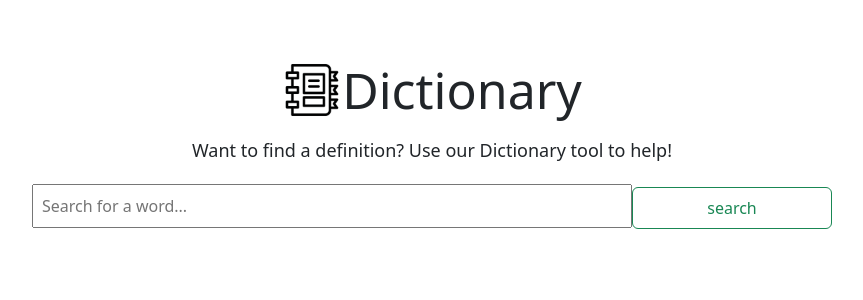
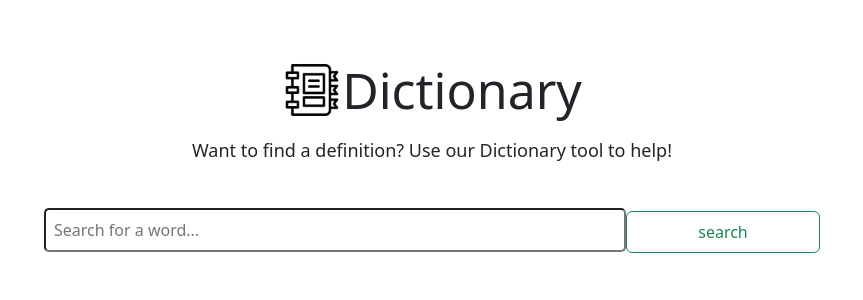
Before and after one commit to BethJW/dictionary-app, a React (Create React App) app: page / in a window 1280 px wide. Shown: the top 300 px of the page, without its empty margins (208-1071 px from the left). Built offline with nearby package versions, Linux system fonts and the light colour scheme.

Commit message:
changed styling to search bar

```diff
--- a/src/App.js
+++ b/src/App.js
@@ -6,6 +6,7 @@ import Search from "./Search";
 function App() {
   return (
     <div className="App">
+      <div className="container">
         <header className="App-header">
           <span>
             <img src={logo} className="logo" alt="logo" />
@@ -17,6 +18,7 @@ function App() {
         <p>Want to find a definition? Use our Dictionary tool to help!</p>
         <Search />
       </div>
+    </div>
   );
 }
 
--- /dev/null
+++ b/src/Search.css
@@ -0,0 +1,6 @@
+.search-bar {
+  border-radius: 5px;
+}
+.form {
+  margin-top: 5px;
+}
--- a/src/Search.js
+++ b/src/Search.js
@@ -1,11 +1,11 @@
 import React, { useState } from "react";
-
+import "./Search.css";
 export default function Search() {
   let [search, setSearch] = useState(null);
 
   function handleSubmit(event) {
     event.preventDefault();
-    alert(search);
+    alert(`Searching for ${search}`);
   }
   function handleChange(event) {
     setSearch(event.target.value);
@@ -13,17 +13,17 @@ export default function Search() {
 
   return (
     <div>
-      <form onSubmit={handleSubmit}>
+      <form onSubmit={handleSubmit} className="form mt-5 ">
         <input
           onChange={handleChange}
           type="search"
           placeholder="Search for a word..."
-          className="w-75 search-bar p-2 mt-4"
+          className="w-75 search-bar p-2 "
         />
         <input
           type="submit"
           value="search"
-          className="w-25 btn btn-outline-success p-2"
+          className="w-25 btn btn-outline-success p-2 search-btn"
         />
       </form>
     </div>
```
Lines whose indentation alone changed are shown as unchanged.
